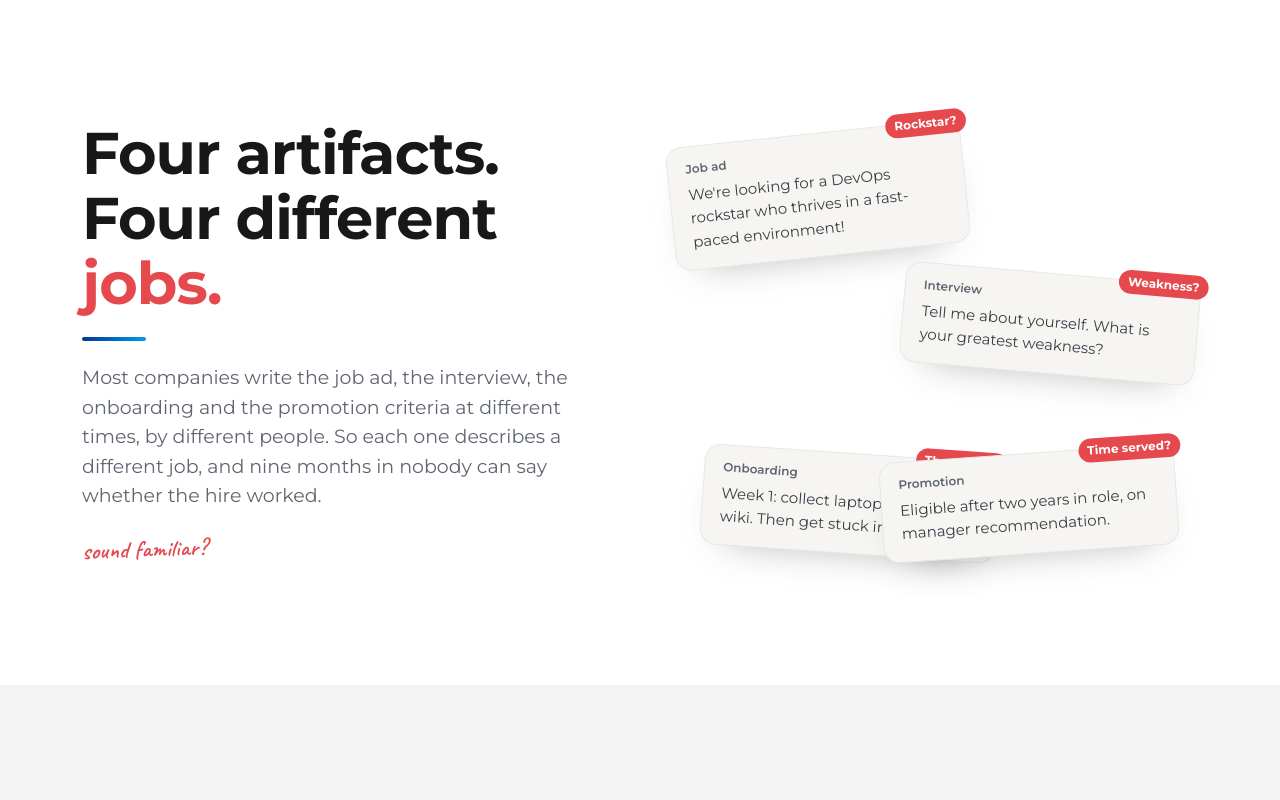
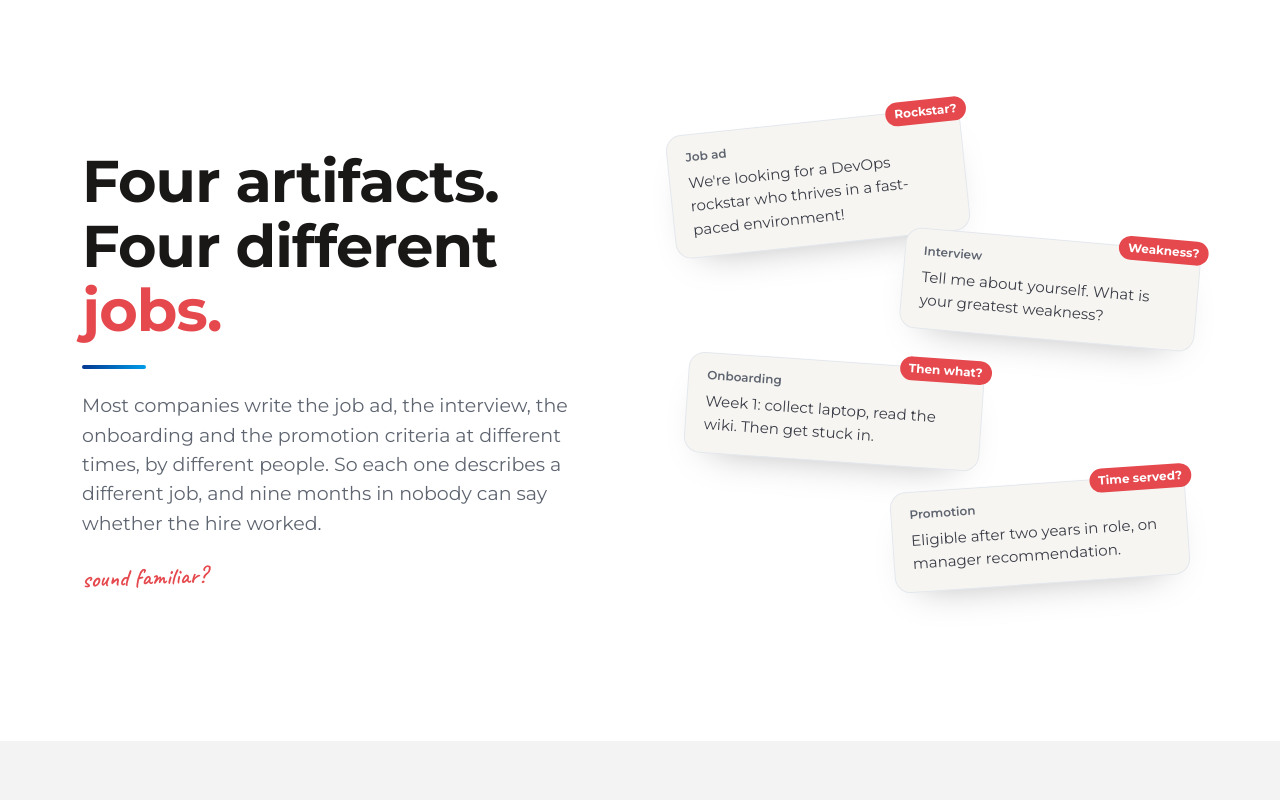
Before and after one commit to normannoble/kinetik-talent-engine-site, a plain HTML site: page index.html in a window 1280 px wide. Shown: the part 820-1620 px from the top of the page. Drawn offline with Linux system fonts and the light colour scheme.

Commit message:
Rebuild from talent-engine-site eef2d6f: four-scrap cascade on desktop
Co-Authored-By: Claude Opus 5.5 <noreply@anthropic.com>

```diff
--- a/index.html
+++ b/index.html
@@ -81,7 +81,7 @@
       <p class="lead">Most companies write the job ad, the interview, the onboarding and the promotion criteria at different times, by different people. So each one describes a different job, and nine months in nobody can say whether the hire worked.</p>
       <span class="note">sound familiar?</span>
     </div>
-    <div class="mess reveal" aria-hidden="true">
+    <div class="mess four reveal" aria-hidden="true">
       <div class="scrap s1"><span class="q">Rockstar?</span><b>Job ad</b><p>We're looking for a DevOps rockstar who thrives in a fast-paced environment!</p></div>
       <div class="scrap s2"><span class="q">Weakness?</span><b>Interview</b><p>Tell me about yourself. What is your greatest weakness?</p></div>
       <div class="scrap s3"><span class="q">Then what?</span><b>Onboarding</b><p>Week 1: collect laptop, read the wiki. Then get stuck in.</p></div>
--- a/site.css
+++ b/site.css
@@ -277,3 +277,12 @@ footer{padding:50px 0 40px;text-align:center;color:var(--soft);font-size:14px}
   .scrap p{overflow-wrap:anywhere}
   .note{white-space:normal;max-width:100%}
 }
+
+/* hiring page: four scraps, a diagonal cascade so none overlap on desktop (#45 follow-up) */
+@media (min-width:561px){
+  .problem .mess.four{height:500px}
+  .problem .mess.four .s1{left:0;top:0;bottom:auto;right:auto}
+  .problem .mess.four .s2{right:0;top:118px;bottom:auto;left:auto}
+  .problem .mess.four .s3{left:3%;top:240px;bottom:auto;right:auto}
+  .problem .mess.four .s4{right:2%;top:362px;bottom:auto;left:auto}
+}
```
